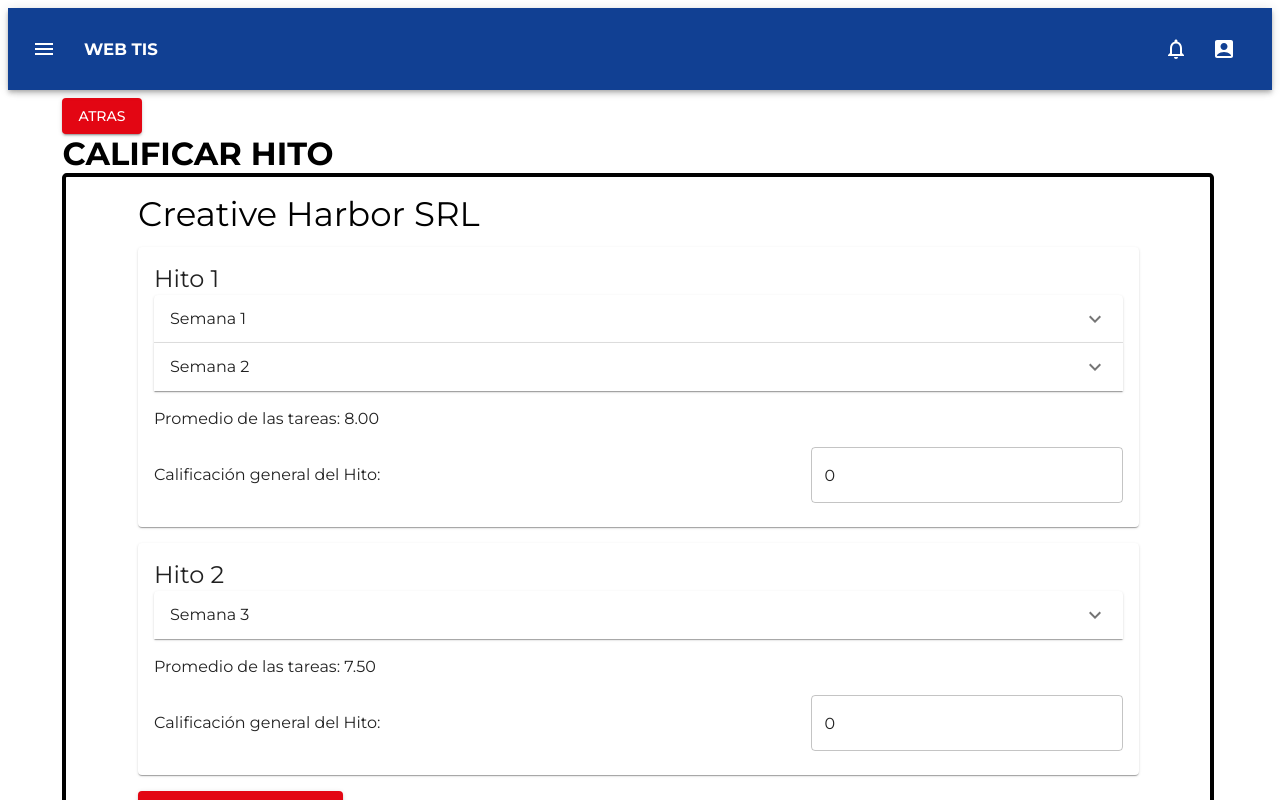
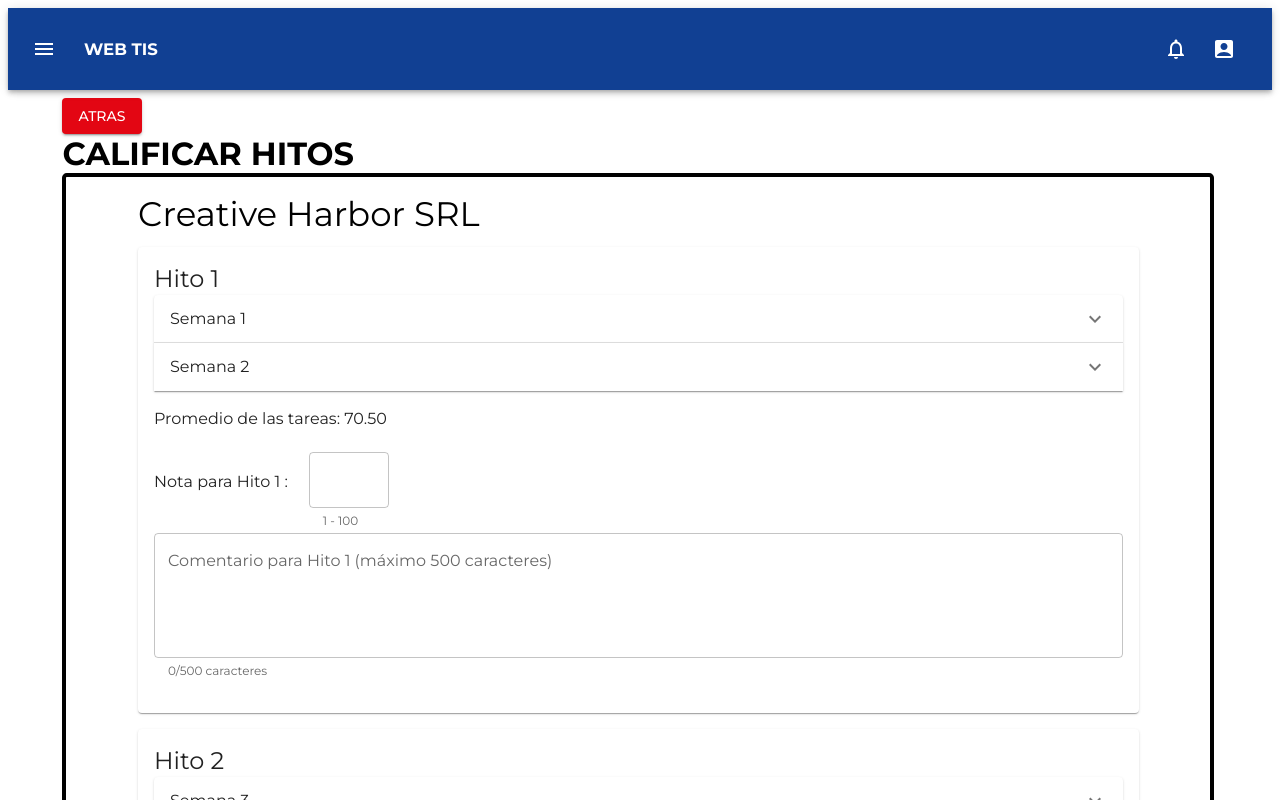
Before and after one commit to RichardAgr/Evaluacion-de-Proyectos, a React (Vite) app in the folder Frontend/: page /grupoDocente/empresa/1/planificacion/calificarSprint/1 in a window 1280 px wide. Shown: the top 800 px of the page. Built offline with nearby package versions, Linux system fonts and the light colour scheme.

Commit message:
componentes de Nota y Comentario añadidos a Calificar Sprint

```diff
--- a/Frontend/src/components/cuadroNota/cuadroNota.jsx
+++ b/Frontend/src/components/cuadroNota/cuadroNota.jsx
@@ -20,21 +20,38 @@ export default function CuadroNota({ title = "Nota:", onNoteChange }) {
         display: "flex",
         alignItems: "center",
         width: "100%",
-        maxWidth: 135,
+        maxWidth: "none",
         mt: 2,
       }}
     >
-      <Typography variant="body1" sx={{ mr: 2 }}>
+      <Typography
+        variant="body1"
+        sx={{
+          mr: 2,
+          whiteSpace: "nowrap",
+          minWidth: "fit-content",
+        }}
+      >
         {title}
       </Typography>
       <TextField
         type="number"
         value={note}
         onChange={handleNoteChange}
-        fullWidth
-        margin="normal"
-        inputProps={{ min: 0, max: 100 }}
+        sx={{
+          width: "80px",
+            height: '60px',
+            padding: "5px"
+        }}
+        inputProps={{
+          min: 0,
+          max: 100,
+          style: {
+            textAlign: 'center',
+          }
+        }}
         helperText="1 - 100"
+        margin="none"
       />
     </Box>
   );
--- a/Frontend/src/pages/Docente/calificarSprint/calificarSprint.jsx
+++ b/Frontend/src/pages/Docente/calificarSprint/calificarSprint.jsx
@@ -12,15 +12,19 @@ import {
   Box,
   Grid,
 } from "@mui/material";
-
 import ExpandMoreIcon from "@mui/icons-material/ExpandMore";
 import BaseUI from "../../../components/baseUI/baseUI.jsx";
+import CuadroNota from "../../../components/cuadroNota/cuadroNota.jsx";
+import CuadroDialogo from "../../../components/cuadroDialogo/cuadroDialogo.jsx";
+import CuadroComentario from "../../../components/cuadroComentario/cuadroComentario.jsx";
 
-const calificarSprint = () => {
+const CalificarSprint = () => {
   const [hitos, setHitos] = useState([
     {
       nombre: "Hito 1",
       calificacionGeneral: 0,
+      nota: "",
+      comentario: "",
       evaluaciones: [
         {
           semana: 1,
@@ -28,12 +32,12 @@ const calificarSprint = () => {
             {
               nombre: "Tarea 1",
               descripcion: "Recopilación de requisitos",
-              calificacion: 8,
+              calificacion: 80,
             },
             {
               nombre: "Tarea 2",
               descripcion: "Desarrollo de arquitectura",
-              calificacion: 7,
+              calificacion: 73,
             },
           ],
         },
@@ -43,12 +47,12 @@ const calificarSprint = () => {
             {
               nombre: "Tarea 3",
               descripcion: "Diseño de interfaz de usuario",
-              calificacion: 9,
+              calificacion: 91,
             },
             {
               nombre: "Tarea 4",
               descripcion: "Implementación de base de datos",
-              calificacion: 8,
+              calificacion: 38,
             },
           ],
         },
@@ -57,6 +61,8 @@ const calificarSprint = () => {
     {
       nombre: "Hito 2",
       calificacionGeneral: 0,
+      nota: "",
+      comentario: "",
       evaluaciones: [
         {
           semana: 3,
@@ -64,12 +70,12 @@ const calificarSprint = () => {
             {
               nombre: "Tarea 5",
               descripcion: "Desarrollo de funcionalidades principales",
-              calificacion: 7,
+              calificacion: 45,
             },
             {
               nombre: "Tarea 6",
               descripcion: "Pruebas unitarias",
-              calificacion: 8,
+              calificacion: 100,
             },
           ],
         },
@@ -95,6 +101,18 @@ const calificarSprint = () => {
     setHitos(nuevosHitos);
   };
 
+  const handleNotaChange = (hitoIndex, valor) => {
+    const nuevosHitos = [...hitos];
+    nuevosHitos[hitoIndex].nota = valor;
+    setHitos(nuevosHitos);
+  };
+
+  const handleComentarioChange = (hitoIndex, valor) => {
+    const nuevosHitos = [...hitos];
+    nuevosHitos[hitoIndex].comentario = valor;
+    setHitos(nuevosHitos);
+  };
+
   const guardarEvaluacion = () => {
     console.log("Evaluación guardada:", hitos);
     // Aquí puedes implementar la lógica para guardar la evaluación en tu backend
@@ -103,7 +121,7 @@ const calificarSprint = () => {
   return (
     <Fragment>
       <BaseUI
-        titulo={"CALIFICAR HITO"}
+        titulo={"CALIFICAR HITOS"}
         ocultarAtras={false}
         confirmarAtras={false}
         dirBack={"/"}
@@ -148,29 +166,15 @@ const calificarSprint = () => {
                   Promedio de las tareas: {calcularPromedioHito(hito)}
                 </Typography>
               </Box>
-              <Box sx={{ mt: 2 }}>
-                <Grid container spacing={2} alignItems="center">
-                  <Grid item xs={12} sm={8}>
-                    <Typography variant="body1">
-                      Calificación general del Hito:
-                    </Typography>
-                  </Grid>
-                  <Grid item xs={12} sm={4}>
-                    <TextField
-                      type="number"
-                      value={hito.calificacionGeneral}
-                      onChange={(e) =>
-                        handleCalificacionGeneralChange(
-                          hitoIndex,
-                          Number(e.target.value)
-                        )
-                      }
-                      inputProps={{ min: 0, max: 10 }}
-                      fullWidth
-                    />
-                  </Grid>
-                </Grid>
-              </Box>
+              <CuadroNota
+                title={`Nota para ${hito.nombre} :`}
+                onNoteChange={(value) => handleNotaChange(hitoIndex, value)}
+              />
+              <CuadroComentario
+                title={`Comentario para ${hito.nombre}`}
+                maxChars={500}
+                onTextChange={(value) => handleComentarioChange(hitoIndex, value)}
+              />
             </CardContent>
           </Card>
         ))}
@@ -182,4 +186,4 @@ const calificarSprint = () => {
   );
 };
 
-export default calificarSprint;
+export default CalificarSprint;
```
Also changed, not shown: Frontend/src/pages/Docente/validarPlanificacion/validarPlanificacion.jsx (+13 -6 lines).
